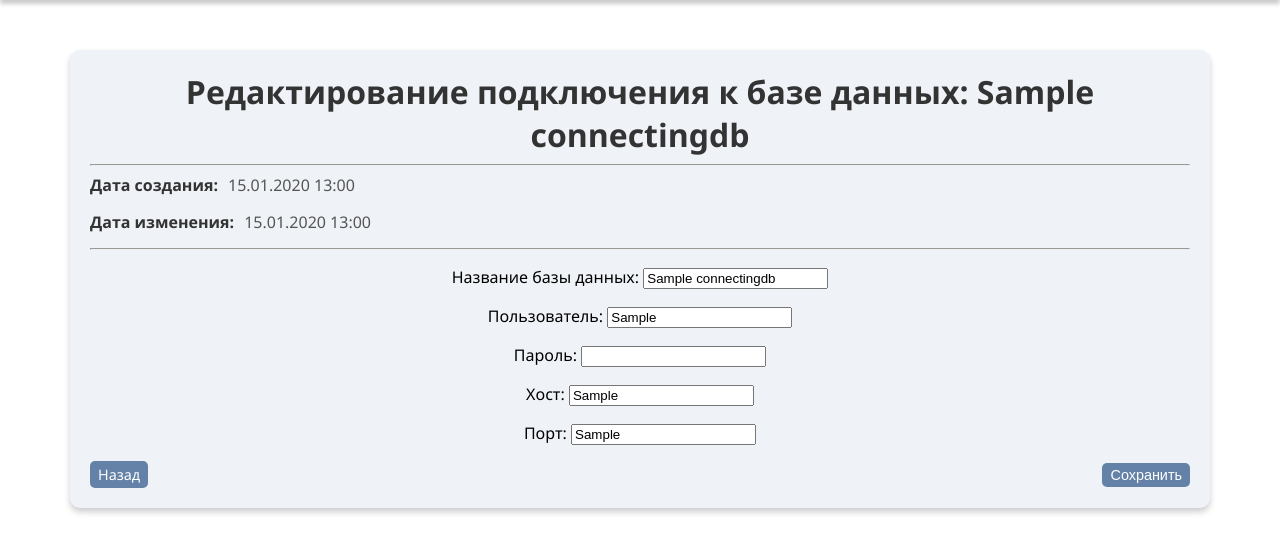
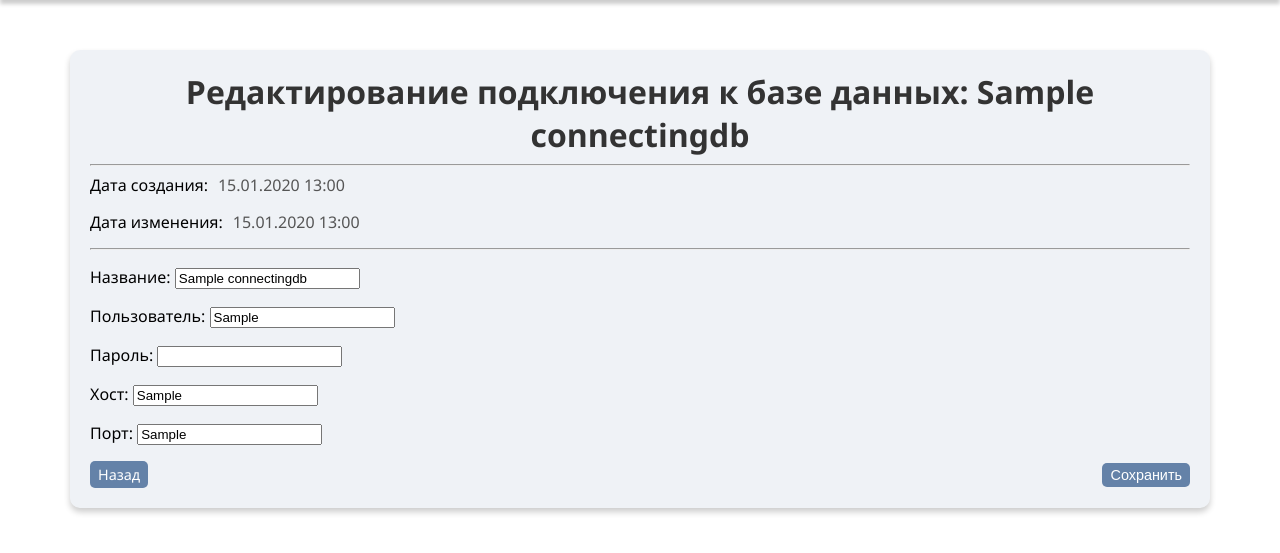
Before and after one commit to OlegEgoism/db_web, a Django app: page /database_edit/1/ in a window 1280 px wide. Shown: the part 47-600 px from the top of the page. Run offline with Django 5.2, Linux system fonts and the light colour scheme; a user stored in the database is signed in; tables that the repository leaves empty hold one stand-in row (values such as "Sample post"); parts of the project's set-up code (start-up, migrations or seed data) failed here and were passed over; some libraries are stand-ins or nearby versions.

Commit message:
Настройки для ввода информации

```diff
--- a/db_crp/forms.py
+++ b/db_crp/forms.py
@@ -66,7 +66,7 @@ class DatabaseConnectForm(forms.ModelForm):
         model = ConnectingDB
         fields = ["name_db", "user_db", "password_db", "host_db", "port_db"]
         labels = {
-            "name_db": "Название базы данных",
+            "name_db": "Название",
             "user_db": "Пользователь",
             "password_db": "Пароль",
             "host_db": "Хост",
--- a/static/css/style.css
+++ b/static/css/style.css
@@ -87,8 +87,10 @@ main {
     margin: 5px;
 }
 .info-label {
-    font-weight: bold;
-    color: #333;
+    /*font-weight: bold;*/
+    /*color: #333;*/
+    text-align: left;
+    /*margin-right: 2px;*/
 }
 .group-item {
     display: flex;
@@ -286,14 +288,14 @@ main {
     border-radius: 5px;
     font-size: 16px;
 }
-.o-button {
-    width: 10%;
-    padding: 4px 4px;
-    margin-bottom: 5px;
-    border: 1px solid #ccc;
-    border-radius: 5px;
-    font-size: 16px;
-}
+/*.o-button {*/
+/*    width: 10%;*/
+/*    padding: 4px 4px;*/
+/*    margin-bottom: 5px;*/
+/*    border: 1px solid #ccc;*/
+/*    border-radius: 5px;*/
+/*    font-size: 16px;*/
+/*}*/
 .d-button {
     width: 13%;
     padding: 4px 4px;
@@ -460,3 +462,8 @@ main {
 .schema-item a:hover {
     background: #e9ecef;
 }
+
+
+.form-container {
+    text-align: left;
+}
--- a/templates/databases/database_connect.html
+++ b/templates/databases/database_connect.html
@@ -18,7 +18,7 @@
         {% endif %}
 
         <!-- Форма подключения -->
-        <form method="post">
+        <form method="post" class="form-container">
             {% csrf_token %}
             {{ form.as_p }}
             <div class="all-btn">
--- a/templates/databases/database_edit.html
+++ b/templates/databases/database_edit.html
@@ -28,7 +28,7 @@
         <hr>
 
         <!-- Форма редактирования -->
-        <form method="post">
+        <form method="post" class="form-container">
             {% csrf_token %}
             {{ form.as_p }}
             <div class="all-btn">
--- a/templates/groups/group_create.html
+++ b/templates/groups/group_create.html
@@ -18,7 +18,7 @@
             </div>
         {% endif %}
 
-        <form method="post">
+        <form method="post" class="info-label">
             {% csrf_token %}
             {{ form.as_p }}
             <div class="all-btn">
--- a/templates/groups/group_edit.html
+++ b/templates/groups/group_edit.html
@@ -27,7 +27,7 @@
         </div>
         <hr>
 
-        <form method="post">
+        <form method="post" class="info-label">
             {% csrf_token %}
             {{ form.as_p }}
             <div class="all-btn">
--- a/templates/users/user_create.html
+++ b/templates/users/user_create.html
@@ -17,7 +17,7 @@
             </div>
         {% endif %}
 
-        <form method="post">
+        <form method="post" class="form-container">
             {% csrf_token %}
             {{ form.as_p }}
             <hr>
```
Also changed, not shown: db_crp/views_user.py (+17 -14 lines), templates/users/user_edit.html (+4 -5 lines), templates/users/user_info.html (+21 -15 lines).
